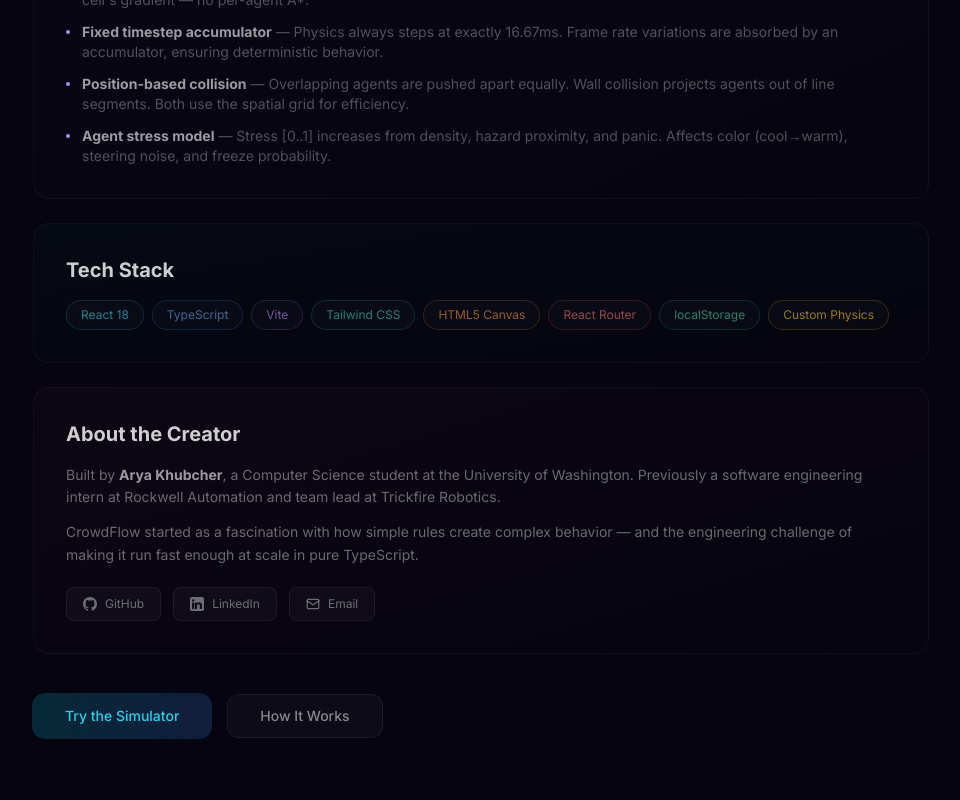
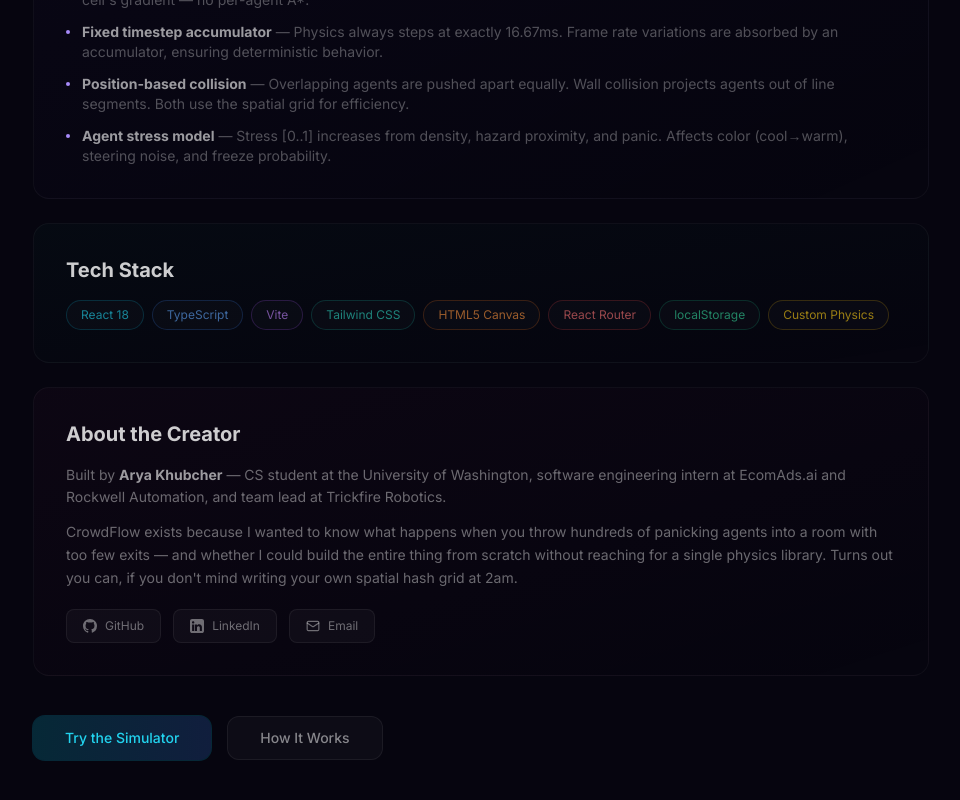
Before and after one commit to AKhubcher/CrowdFlow, a React (Vite) app: page /about in a window 1280 px wide. Shown: the part 1701-2501 px from the top of the page, without its empty margins (159-1119 px from the left). Built offline with nearby package versions, Linux system fonts and the light colour scheme.

Commit message:
update about: add EcomAds.ai, fix email, rewrite bio

```diff
--- a/src/pages/About/AboutPage.tsx
+++ b/src/pages/About/AboutPage.tsx
@@ -160,13 +160,15 @@
             <div className="rounded-2xl border border-white/[0.04] bg-gradient-to-br from-pink-500/[0.03] to-transparent p-8">
               <h2 className="text-xl font-bold text-white/80 mb-4">About the Creator</h2>
               <p className="text-sm text-white/40 leading-relaxed mb-3">
-                Built by <strong className="text-white/60">Arya Khubcher</strong>, a Computer Science student at the
-                University of Washington. Previously a software engineering intern at Rockwell Automation and
-                team lead at Trickfire Robotics.
+                Built by <strong className="text-white/60">Arya Khubcher</strong> — CS student at the
+                University of Washington, software engineering intern at EcomAds.ai and Rockwell Automation,
+                and team lead at Trickfire Robotics.
               </p>
               <p className="text-sm text-white/40 leading-relaxed mb-5">
-                CrowdFlow started as a fascination with how simple rules create complex behavior — and
-                the engineering challenge of making it run fast enough at scale in pure TypeScript.
+                CrowdFlow exists because I wanted to know what happens when you throw hundreds of
+                panicking agents into a room with too few exits — and whether I could build the entire
+                thing from scratch without reaching for a single physics library. Turns out you can,
+                if you don't mind writing your own spatial hash grid at 2am.
               </p>
               <div className="flex items-center gap-3">
                 <a href="https://github.com/AKhubcher" target="_blank" rel="noopener noreferrer" className="inline-flex items-center gap-2 px-4 py-2 rounded-lg bg-white/[0.03] text-white/40 text-xs border border-white/[0.06] hover:bg-white/[0.06] hover:text-white/60 transition-all">
@@ -177,7 +179,7 @@
                   <svg width="14" height="14" viewBox="0 0 16 16" fill="currentColor"><path d="M13.6 0H2.4C1.08 0 0 1.08 0 2.4v11.2C0 14.92 1.08 16 2.4 16h11.2c1.32 0 2.4-1.08 2.4-2.4V2.4C16 1.08 14.92 0 13.6 0zM4.8 13.6H2.4V6.4h2.4v7.2zM3.6 5.28c-.76 0-1.36-.64-1.36-1.4 0-.76.6-1.36 1.36-1.36s1.36.6 1.36 1.36c0 .76-.6 1.4-1.36 1.4zm10 8.32h-2.4V9.92c0-.88-.72-1.6-1.6-1.6s-1.6.72-1.6 1.6v3.68H5.6V6.4H8v.96c.52-.8 1.44-1.36 2.4-1.36 1.76 0 3.2 1.44 3.2 3.2v4.4z"/></svg>
                   LinkedIn
                 </a>
-                <a href="mailto:akhubcher@uw.edu" className="inline-flex items-center gap-2 px-4 py-2 rounded-lg bg-white/[0.03] text-white/40 text-xs border border-white/[0.06] hover:bg-white/[0.06] hover:text-white/60 transition-all">
+                <a href="mailto:akhubcher@gmail.com" className="inline-flex items-center gap-2 px-4 py-2 rounded-lg bg-white/[0.03] text-white/40 text-xs border border-white/[0.06] hover:bg-white/[0.06] hover:text-white/60 transition-all">
                   <svg width="14" height="14" viewBox="0 0 24 24" fill="none" stroke="currentColor" strokeWidth="2" strokeLinecap="round" strokeLinejoin="round"><rect x="2" y="4" width="20" height="16" rx="2"/><path d="m22 7-8.97 5.7a1.94 1.94 0 01-2.06 0L2 7"/></svg>
                   Email
                 </a>
```
